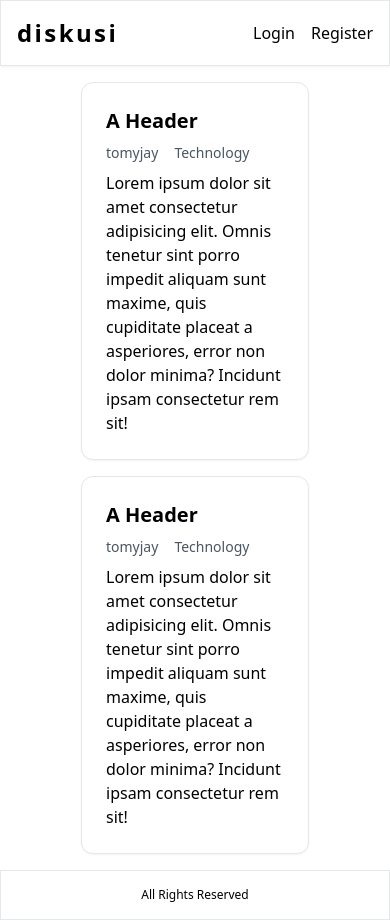
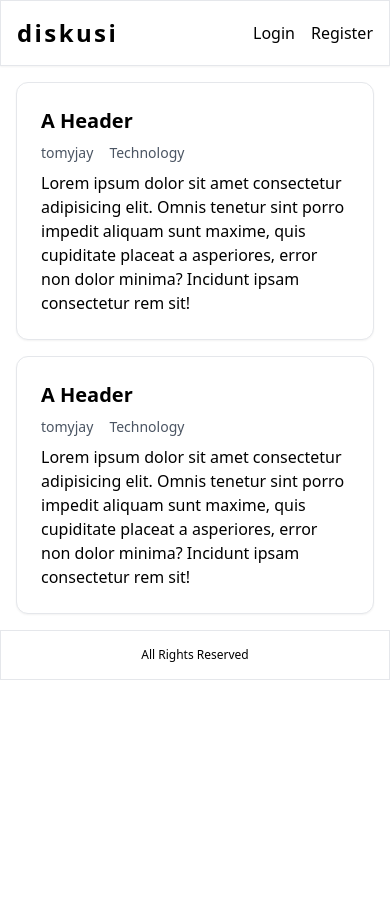
Before and after one commit to Rafyakbar02/forum-site, a Next.js app: page / in a window 390 px wide. After the commit the page ends 844 px from the top, so only its background shows below. Built offline with nearby package versions, Linux system fonts and the light colour scheme.

Commit message:
adjust for mobile view

```diff
--- a/app/page.js
+++ b/app/page.js
@@ -2,7 +2,7 @@ import Post from "./components/Post";
 
 export default function Home() {
   return (
-    <section className="p-4 flex flex-wrap flex-col gap-4 justify-center m-auto w-2/3 max-w-6xl">
+    <section className="p-4 flex flex-wrap flex-col gap-4 justify-center m-auto sm:w-2/3 max-w-3xl">
       <Post />
       <Post />
     </section>
```
